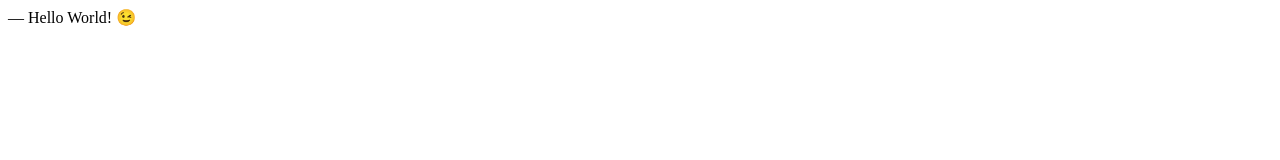
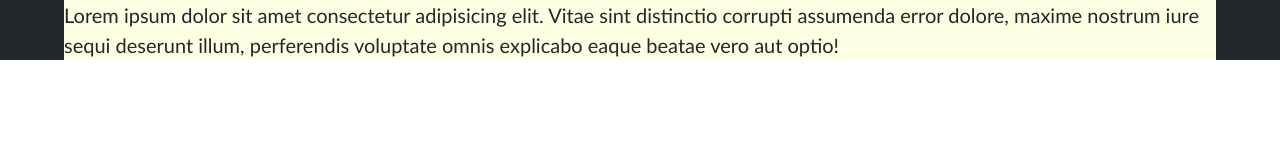
Before and after one commit to vetal7772/homepage, a plain HTML site: page index.html in a window 1280 px wide. Drawn offline with Linux system fonts and the light colour scheme.

Commit message:
Added start body-vers1.0 to index.html

```diff
--- a/index.html
+++ b/index.html
@@ -2,9 +2,24 @@
 <html>
   <head>
     <meta charset="UTF-8" />
-    <title>Résumé</title>
+
+    <title>Vitaliy Shlyakhetko</title>
+    <link rel="icon" type="image/x-icon" href="/img/favicon.ico" />
+    <link rel="stylesheet" href="styles.css">
+    <meta name="viewport" content="width=device-width, initial-scale=1" />
   </head>
   <body>
-    ― Hello World! &#x1F609;
+    <main class="container">
+      <header class="header"></header>
+      <article class="content">
+        <section id="" class="">
+          Lorem ipsum dolor sit amet consectetur adipisicing elit. Vitae sint
+          distinctio corrupti assumenda error dolore, maxime nostrum iure sequi
+          deserunt illum, perferendis voluptate omnis explicabo eaque beatae
+          vero aut optio!
+        </section>
+      </article>
+      <footer class="footer"></footer>
+    </main>
   </body>
 </html>
```
